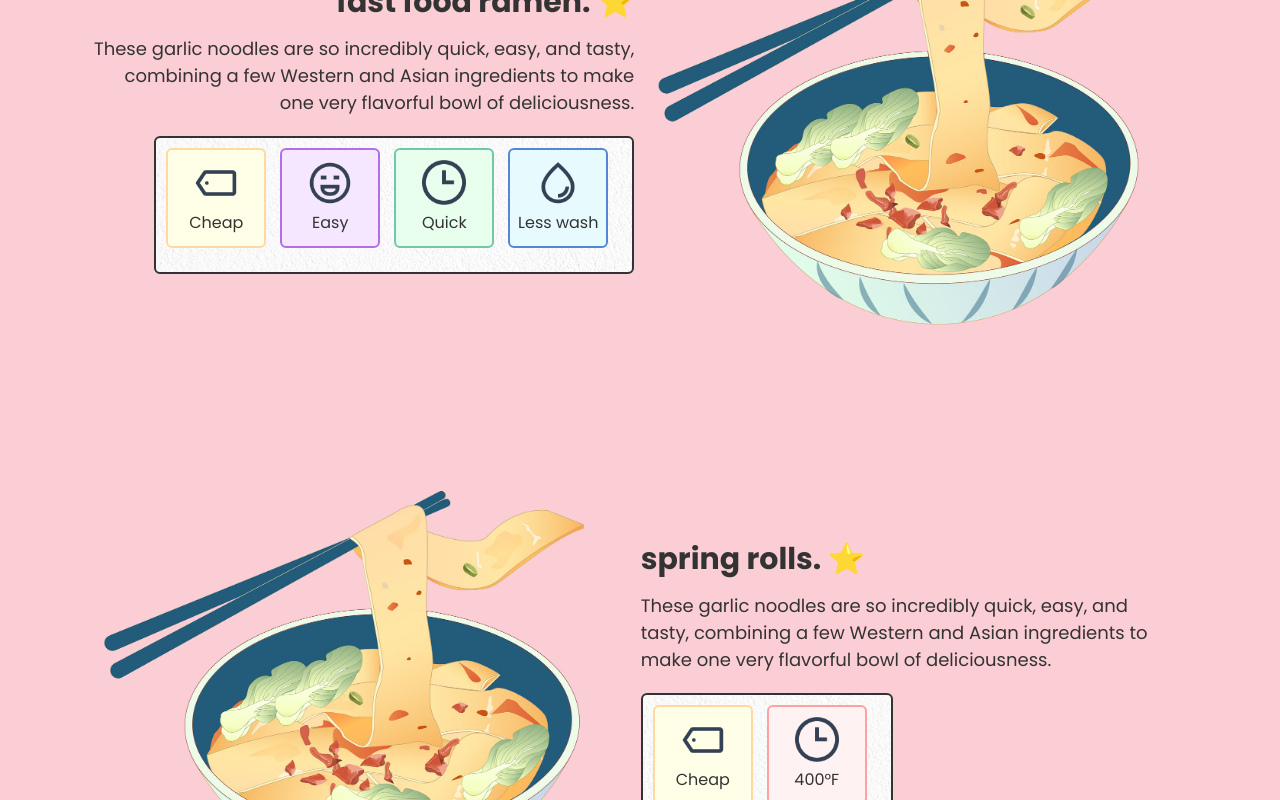
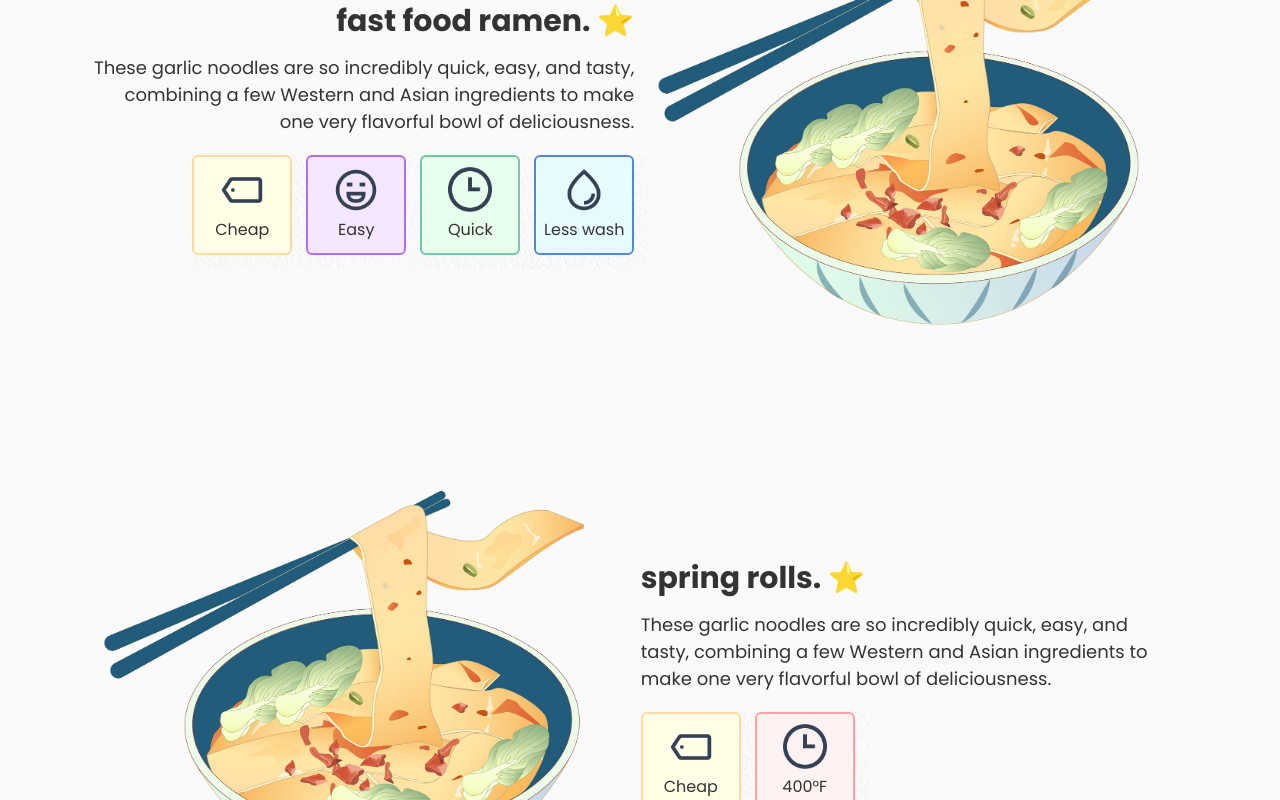
Before and after one commit to FredrikRidderfalk/let-me-feed-you, an Angular app: page / in a window 1280 px wide. Shown: the part 1300-2100 px from the top of the page. Built offline with nearby package versions, Linux system fonts and the light colour scheme.

Commit message:
remove tag container border

```diff
--- a/src/app/pages/home/home.component.sass
+++ b/src/app/pages/home/home.component.sass
@@ -53,7 +53,8 @@
 
 // Recipes section
 .recipes-section
-    background-color: #fbcdd5
+    background-color: $lmfy-white
+    margin-bottom: rem(100)
 .container__elite-recipe
     max-width: 550px
     margin: rem(40) auto 0
@@ -73,9 +74,10 @@
     background-image: url("/assets/paper.jpg")
     background-size: cover
     background-blend-mode: lighten
-    padding: rem(10)
-    border: 2px solid $lmfy-black
-    border-radius: 6px
+    // padding: rem(14) 0 0 rem(14)
+    margin: rem(-14)
+    // border: 2px solid $lmfy-black
+    // border-radius: 6px
     margin-top: rem(20)
     width: fit-content
 .recipe-description
```
